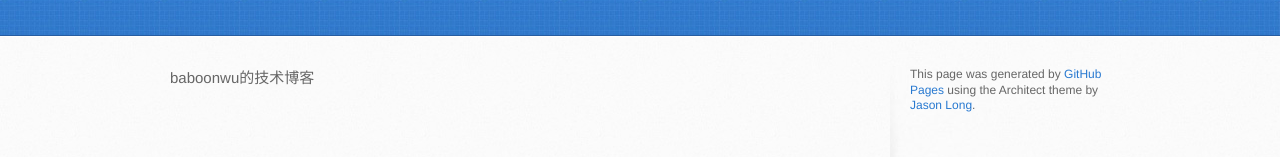
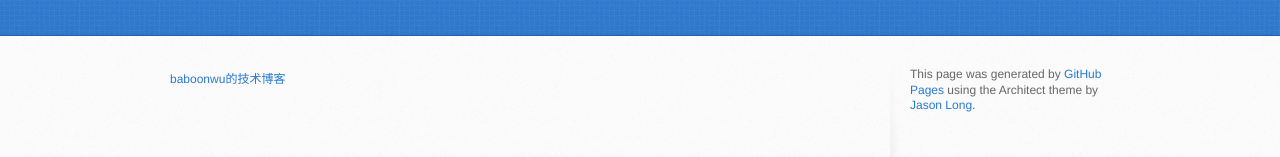
Before and after one commit to baboonwu/baboonwu.github.io, a plain HTML site: page index.html in a window 1280 px wide. Shown: the part 165-322 px from the top of the page. Drawn offline with Linux system fonts and the light colour scheme.

Commit message:
Update index.html

```diff
--- a/index.html
+++ b/index.html
@@ -28,7 +28,7 @@
     <div id="content-wrapper">
       <div class="inner clearfix">
         <section id="main-content">
-          <p>baboonwu的技术博客</p>
+          <a href="https://www.jianshu.com/users/d1bb73ea4e78" class=""><small>baboonwu的技术博客</small> </a>
         </section>
 
         <aside id="sidebar">
```
